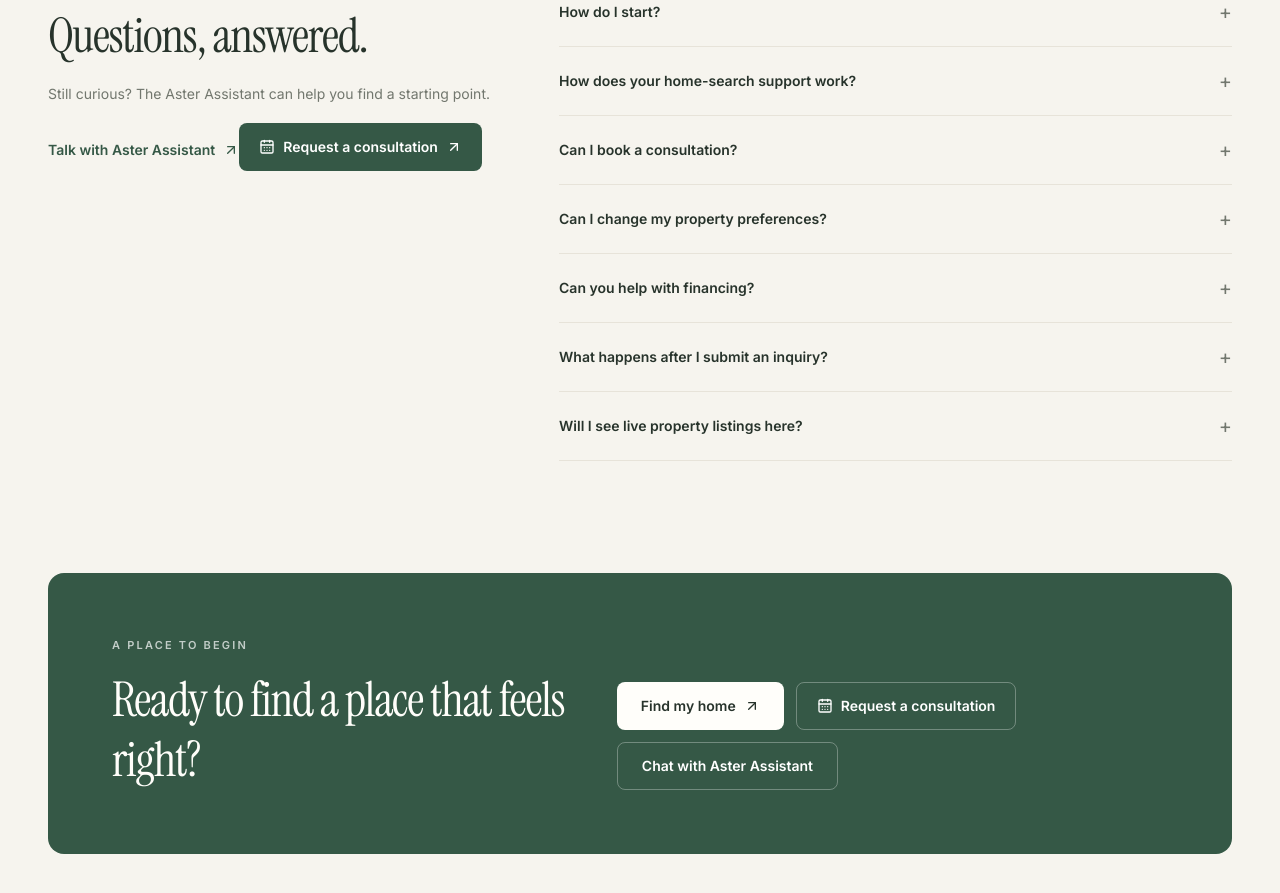
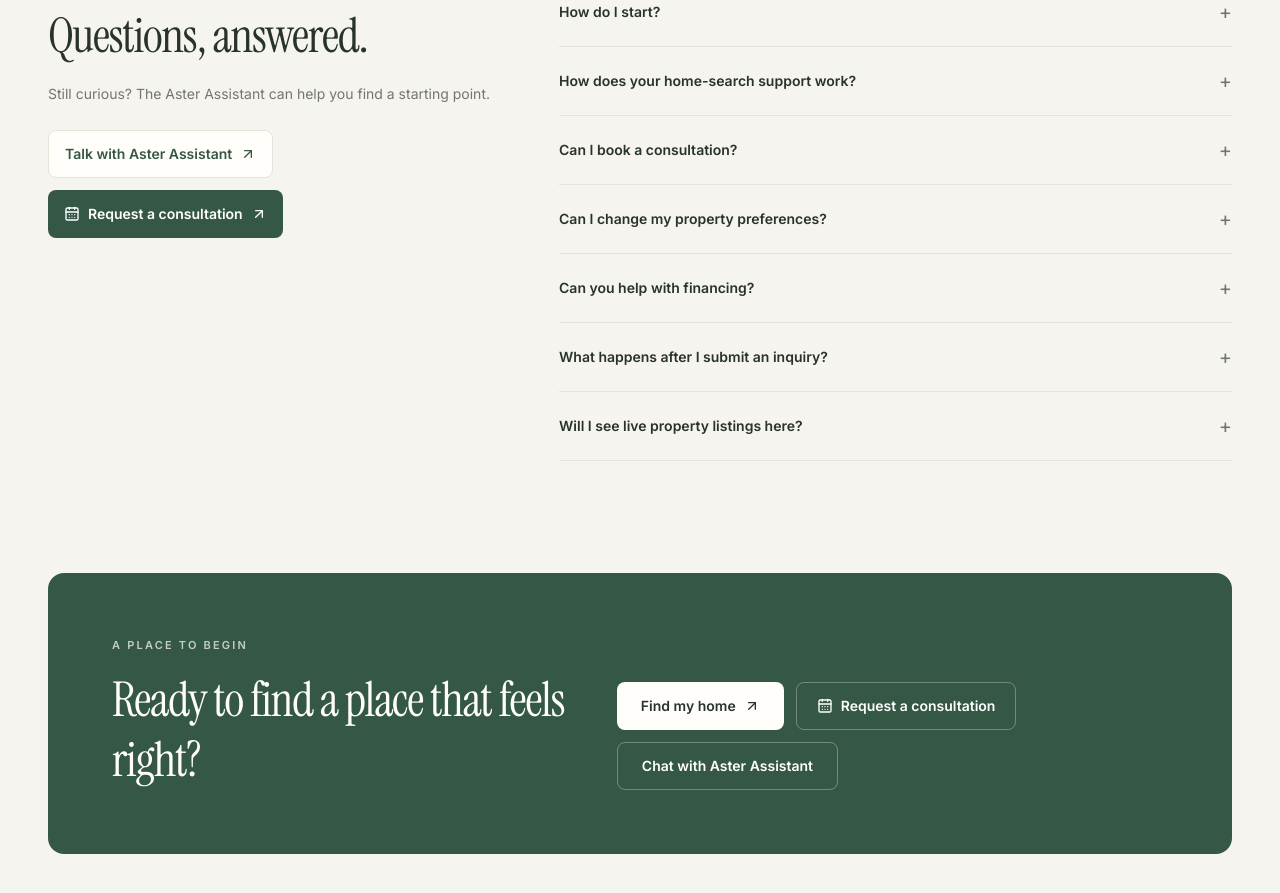
Before and after one commit to mlester999/aster-homes, a Next.js app: page / in a window 1280 px wide. Shown: the part 3920-4813 px from the top of the page. Built offline with nearby package versions, Linux system fonts and the light colour scheme; no server answers.

Commit message:
Polish FAQ call-to-action buttons

```diff
--- a/components/landing/faq-section.tsx
+++ b/components/landing/faq-section.tsx
@@ -19,10 +19,14 @@ export function FAQSection() {
           <p className="text-[11px] font-semibold uppercase tracking-[0.2em] text-aster-muted">A few helpful answers</p>
           <h2 className="font-display mt-3 text-4xl leading-tight tracking-[-0.025em] text-aster-ink sm:text-5xl">Questions, answered.</h2>
           <p className="mt-4 text-sm leading-6 text-aster-muted">Still curious? The Aster Assistant can help you find a starting point.</p>
-          <ChatActionButton className="mt-5 inline-flex min-h-10 items-center text-sm font-semibold text-aster-forest hover:text-aster-forest-deep">Talk with Aster Assistant <ArrowUpRight size={16} aria-hidden="true" /></ChatActionButton>
-          <LeadActionButton source="booking" sourceDetail="FAQ section" className="mt-3 inline-flex min-h-11 items-center justify-center gap-2 rounded-lg bg-aster-forest px-5 text-sm font-semibold text-white transition-colors hover:bg-aster-forest-deep">
-            <CalendarDays size={15} aria-hidden="true" /> Request a consultation <ArrowUpRight size={15} aria-hidden="true" />
-          </LeadActionButton>
+          <div className="mt-6 flex flex-col gap-3 sm:flex-row sm:flex-wrap">
+            <ChatActionButton className="inline-flex min-h-12 w-full items-center justify-center gap-2 rounded-lg border border-aster-border bg-aster-white px-4 text-sm font-semibold text-aster-forest transition-colors hover:border-aster-forest hover:bg-aster-sage sm:w-auto">
+              Talk with Aster Assistant <ArrowUpRight size={16} aria-hidden="true" />
+            </ChatActionButton>
+            <LeadActionButton source="booking" sourceDetail="FAQ section" className="inline-flex min-h-12 w-full items-center justify-center gap-2 rounded-lg bg-aster-forest px-4 text-sm font-semibold text-white transition-colors hover:bg-aster-forest-deep sm:w-auto">
+              <CalendarDays size={16} aria-hidden="true" /> Request a consultation <ArrowUpRight size={16} aria-hidden="true" />
+            </LeadActionButton>
+          </div>
         </div>
         <div className="divide-y divide-aster-border border-y border-aster-border">
           {questions.map(({ question, answer }) => (
```
